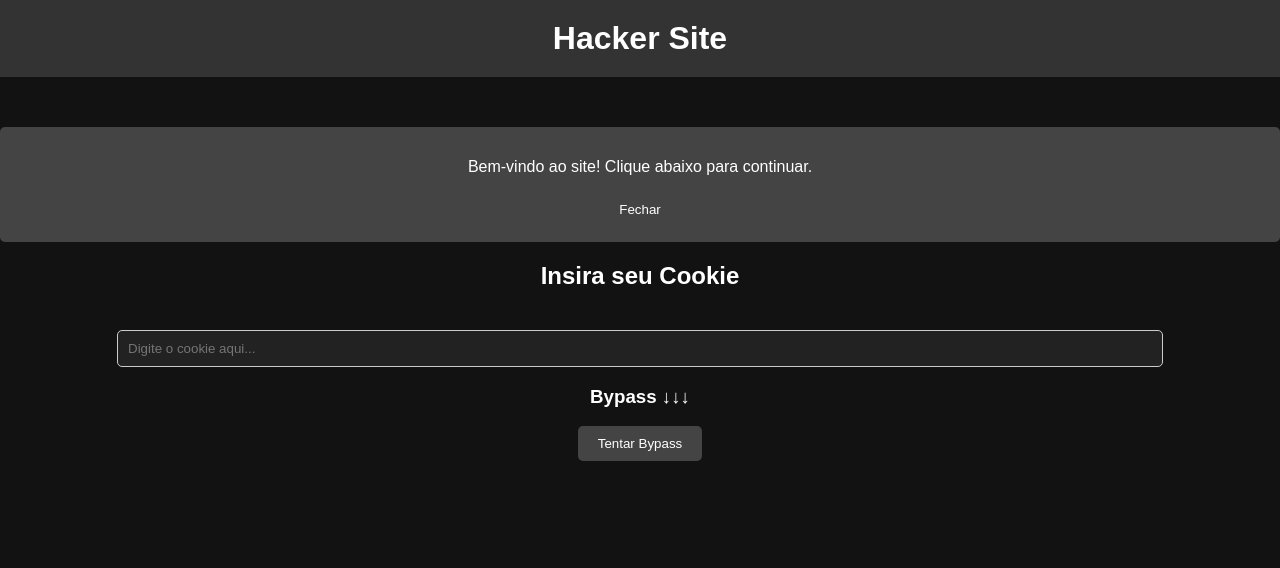
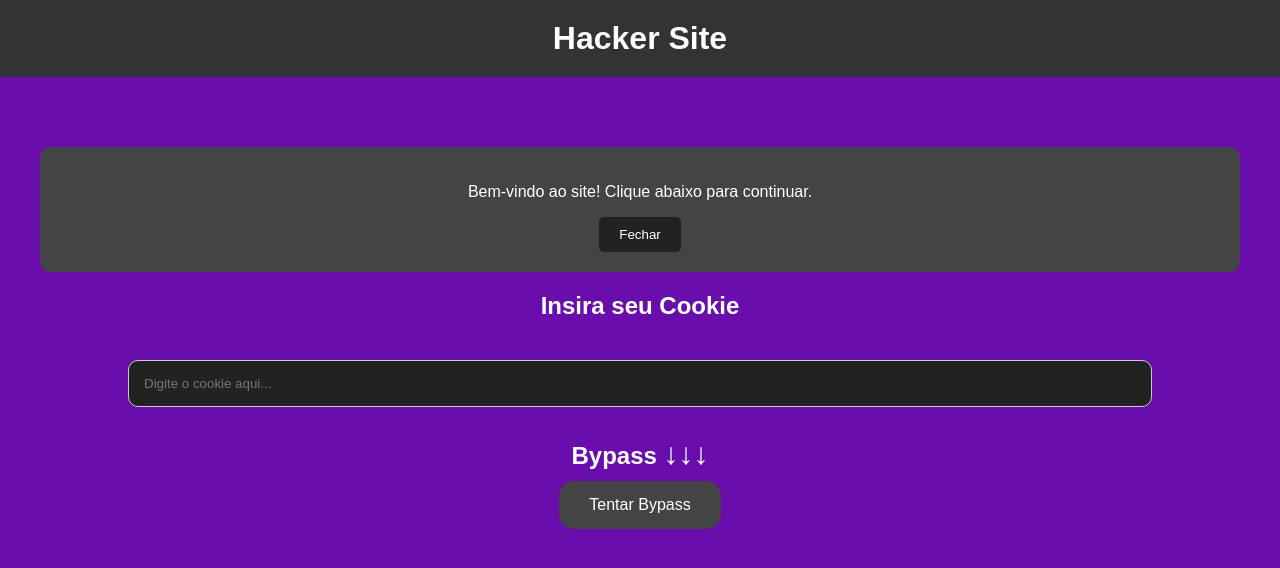
Before and after one commit to Kaaminari/robloxbp, a plain HTML site: page index.html in a window 1280 px wide. Drawn offline with Linux system fonts and the light colour scheme.

Commit message:
style.css

```diff
--- a/style.css
+++ b/style.css
@@ -1,62 +1,108 @@
+/* Corpo */
 body {
     font-family: Arial, sans-serif;
-    background-color: #121212;
+    background-color: #6a0dad; /* Petro */
     color: white;
     margin: 0;
     padding: 0;
+    text-align: center;
 }
 
+/* Header */
 header {
-    text-align: center;
     padding: 20px;
     background-color: #333;
+    color: white;
 }
 
 header h1 {
     margin: 0;
 }
 
+/* Notificação de Primeiro Acesso */
+.app-notify {
+    display: none;
+    background-color: #444;
+    padding: 20px;
+    border-radius: 10px;
+    margin: 20px;
+}
+
+.app-notify.visible {
+    display: block;
+}
+
+.app-notify-button {
+    padding: 10px 20px;
+    background-color: #222;
+    border: none;
+    color: white;
+    cursor: pointer;
+    border-radius: 5px;
+}
+
+/* Conteúdo Principal */
 .content {
-    text-align: center;
-    margin-top: 50px;
+    padding: 50px 20px;
+}
+
+/* Seção de Bypass */
+.bypass-section {
+    margin-top: 30px;
+}
+
+.bypass-title {
+    font-size: 24px;
+    margin-bottom: 10px;
+}
+
+.bypass-title span {
+    font-size: 30px;
+    color: #fff;
+}
+
+.main-button {
+    padding: 15px 30px;
+    background-color: #444;
+    color: white;
+    border: none;
+    cursor: pointer;
+    border-radius: 15px; /* Bordas arredondadas */
+    font-size: 16px;
 }
 
 .main-input {
-    padding: 10px;
+    padding: 15px;
     width: 80%;
     margin-top: 20px;
-    border-radius: 5px;
+    border-radius: 10px;
     border: 1px solid #ccc;
     background-color: #222;
     color: white;
 }
 
-.main-button, .result-button, .app-notify-button {
+/* Resultado */
+.main-result {
+    display: none;
+    margin-top: 30px;
+}
+
+.main-result.data-get {
+    display: block;
+}
+
+.result-button {
     padding: 10px 20px;
     background-color: #444;
     color: white;
     border: none;
     cursor: pointer;
     border-radius: 5px;
-}
-
-.app-notify {
-    display: none;
-    margin-top: 20px;
-    background-color: #444;
-    padding: 15px;
-    border-radius: 5px;
-}
-
-.app-notify.visible {
-    display: block;
-}
-
-.main-result {
-    display: none;
     margin-top: 20px;
 }
 
-.main-result.data-get {
-    display: block;
+.result-content {
+    margin-top: 20px;
+    font-size: 18px;
+    color: #bbb;
 }
```
